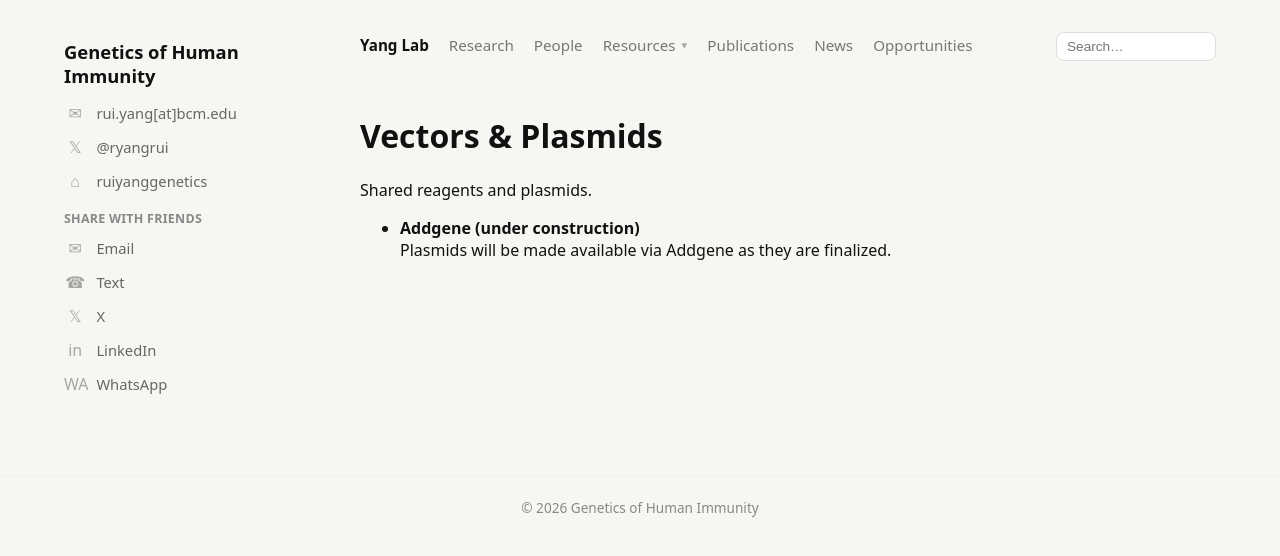
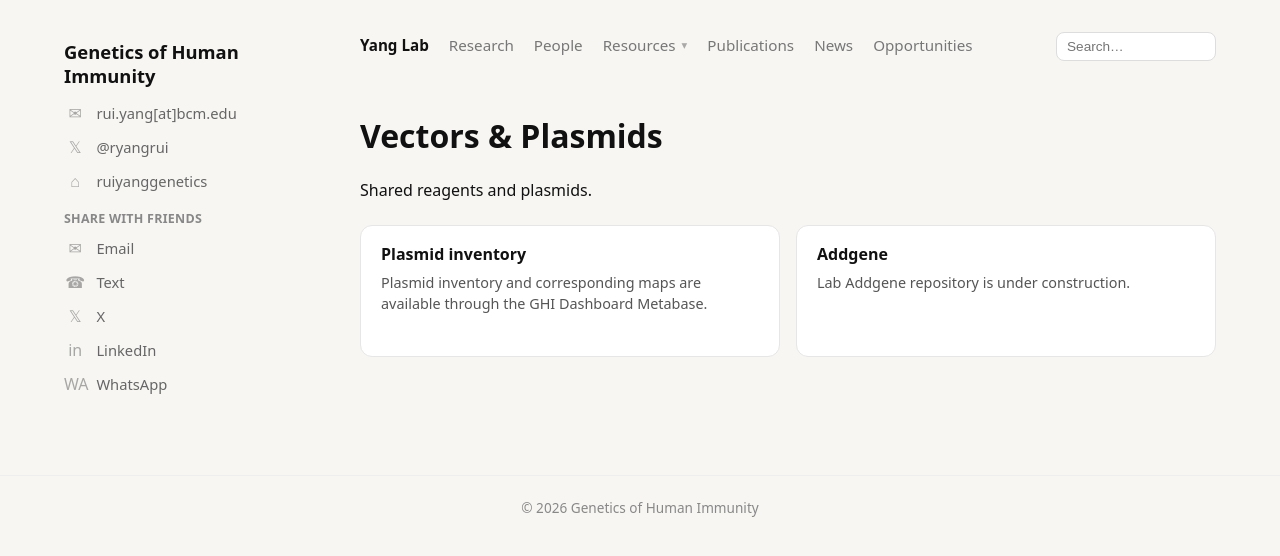
Before and after one commit to ruiyanggenetics/ghilab, a Jekyll site: the page built from resources/vectors-plasmids.md, in a window 1280 px wide. Shown: the top 556 px of the page. Built offline with Jekyll 4.4.1, drawn with Linux system fonts in a browser that asks for light colours.

Commit message:
card converstion

```diff
--- a/resources/vectors-plasmids.md
+++ b/resources/vectors-plasmids.md
@@ -10,5 +10,20 @@ permalink: /resources/vectors-plasmids/
 Shared reagents and plasmids.
 </p>
 
-- **Addgene (under construction)**
-  Plasmids will be made available via Addgene as they are finalized.
+<div class="resource-card-grid">
+
+  <a class="resource-card" href="http://ghi.lab.txfc.bcm.edu/dashboard" target="_blank" rel="noopener">
+    <div class="resource-card-title">Plasmid inventory</div>
+    <div class="resource-card-desc">
+      Plasmid inventory and corresponding maps are available through the GHI Dashboard Metabase.
+    </div>
+  </a>
+
+  <div class="resource-card">
+    <div class="resource-card-title">Addgene</div>
+    <div class="resource-card-desc">
+      Lab Addgene repository is under construction.
+    </div>
+  </div>
+
+</div>
```
Also changed, not shown: resources/computational-tools.md (+10 -2 lines).
